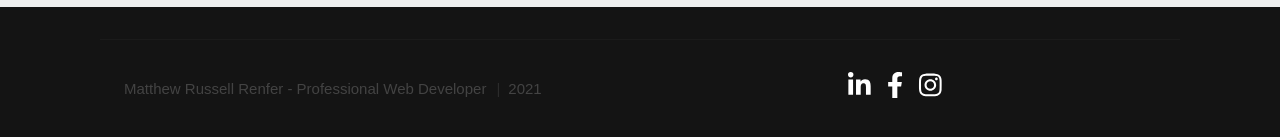
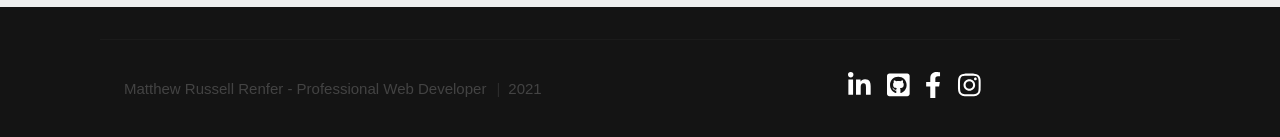
Before and after one commit to mattrenfer/resume-site, a React (Create React App) app: page / in a window 1280 px wide. Shown: the part 5087-5224 px from the top of the page. Built offline with nearby package versions, Linux system fonts and the light colour scheme.

Commit message:
Added Github Icon to Footer

```diff
--- a/src/components/footer/footer.js
+++ b/src/components/footer/footer.js
@@ -12,6 +12,11 @@ export default class Footer extends Component {
                 <li>
                   <a href={resumeData.linkedin}>
                     <i className="fab fa-linkedin-in" aria-hidden="true" />
+                  </a>
+                </li>
+                <li>
+                  <a href={resumeData.github} target="_blank">
+                    <i className="fab fa-github-square" aria-hidden="true" />
                   </a>
                 </li>
                 <li>
```
